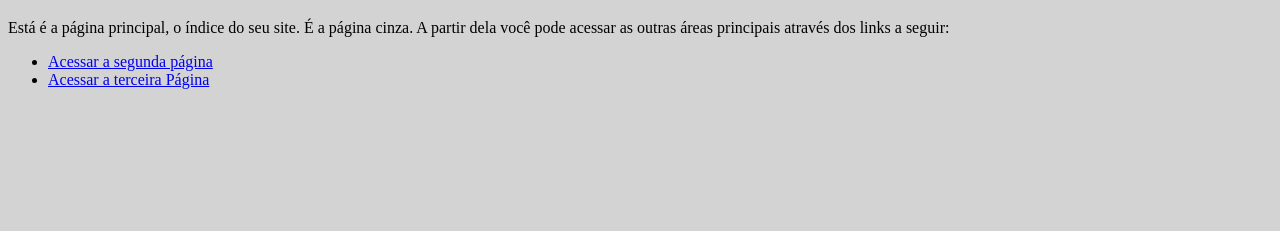
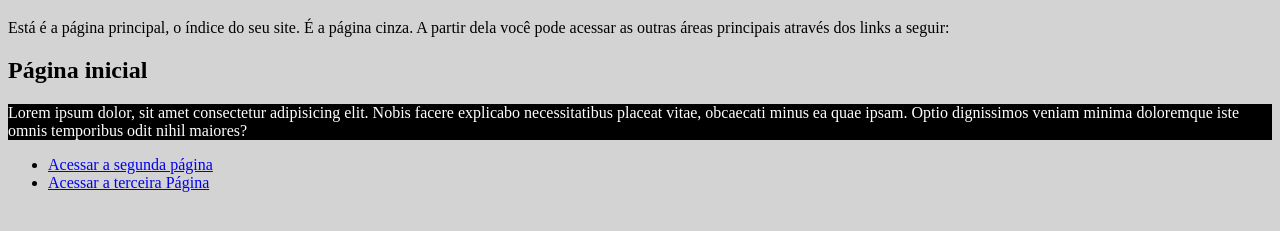
Before and after one commit to chelxy/paginas-html, a plain HTML site: page index.html in a window 1280 px wide. Shown: the part 61-292 px from the top of the page. Drawn offline with Linux system fonts and the light colour scheme.

Commit message:
Acréscimo de um título h2 e um parágrafo formatado

```diff
--- a/index.html
+++ b/index.html
@@ -9,6 +9,8 @@
 <body style="background-color: lightgray;">
     <h1>Desafio da Navegação</h1>
     <p>Está é a página principal, o índice do seu site. É a página cinza. A partir dela você pode acessar as outras áreas principais através dos links a seguir:</p>
+    <h2>Página inicial</h2>
+    <p style="background: black; color: white;">Lorem ipsum dolor, sit amet consectetur adipisicing elit. Nobis facere explicabo necessitatibus placeat vitae, obcaecati minus ea quae ipsam. Optio dignissimos veniam minima doloremque iste omnis temporibus odit nihil maiores?</p>
 
     <ul>
         <li><a href="pag02.html" rel="next" target="_self">Acessar a segunda página</a></li>
```
